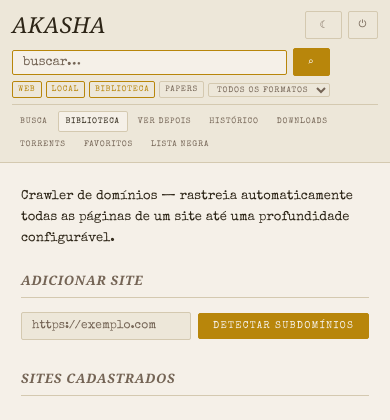
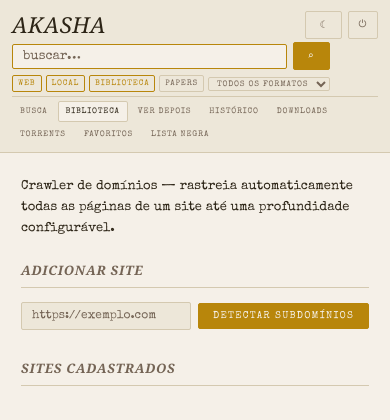
Before and after one commit to bruxadacabana/ecosystem, a FastAPI app: page /library in a window 390 px wide. Shown: the top 420 px of the page. Run offline with FastAPI, Linux system fonts and the light colour scheme; data that the repository does not hold is empty; some libraries are stand-ins or nearby versions; some web fonts are replaced.

Commit message:
fix(AKASHA): espaçamento irregular da topbar em janelas médias
- 860px: column-gap/row-gap separados (row-gap: 0) — evita gap duplo entre linhas
- topbar-nav: margin-top + padding-top controlados individualmente em vez de herdar row-gap
- 540px: mesmo padrão column-gap/row-gap

Co-Authored-By: Claude Sonnet 4.6 <noreply@anthropic.com>

```diff
--- a/AKASHA/static/style.css
+++ b/AKASHA/static/style.css
@@ -897,9 +897,11 @@ a:hover { opacity: 0.75; }
 /* Tablet / janela estreita: nav desce para segunda linha */
 @media (max-width: 860px) {
   .topbar {
-    flex-wrap: wrap;
-    gap:       8px;
-    padding:   8px 14px;
+    flex-wrap:   wrap;
+    column-gap:  8px;
+    row-gap:     0;        /* nav controla seu próprio espaço com margin-top */
+    padding:     8px 14px;
+    align-items: center;
   }
 
   .topbar-brand  { order: 1; }
@@ -912,14 +914,19 @@ a:hover { opacity: 0.75; }
     flex-basis:  100%;
     flex-wrap:   wrap;
     gap:         2px;
-    padding-top: 6px;
+    margin-top:  4px;
+    padding-top: 4px;
     border-top:  1px solid var(--rule);
   }
 }
 
 /* Mobile: busca desce para linha própria entre brand e nav */
 @media (max-width: 540px) {
-  .topbar { gap: 6px; padding: 7px 12px; }
+  .topbar {
+    column-gap: 6px;
+    row-gap:    0;
+    padding:    7px 12px;
+  }
 
   .topbar-brand  { order: 1; }
   .theme-toggle  { order: 2; margin-left: auto; }
@@ -929,7 +936,7 @@ a:hover { opacity: 0.75; }
     flex-basis: 100%;
     flex:       none;
   }
-  .topbar-nav    { order: 10; }
+  .topbar-nav { order: 10; }
 
   .nav-link, .topbar-link {
     font-size:      8px;
```
Also changed, not shown: ECOSYSTEM_TODO.md (+2 -2 lines).
